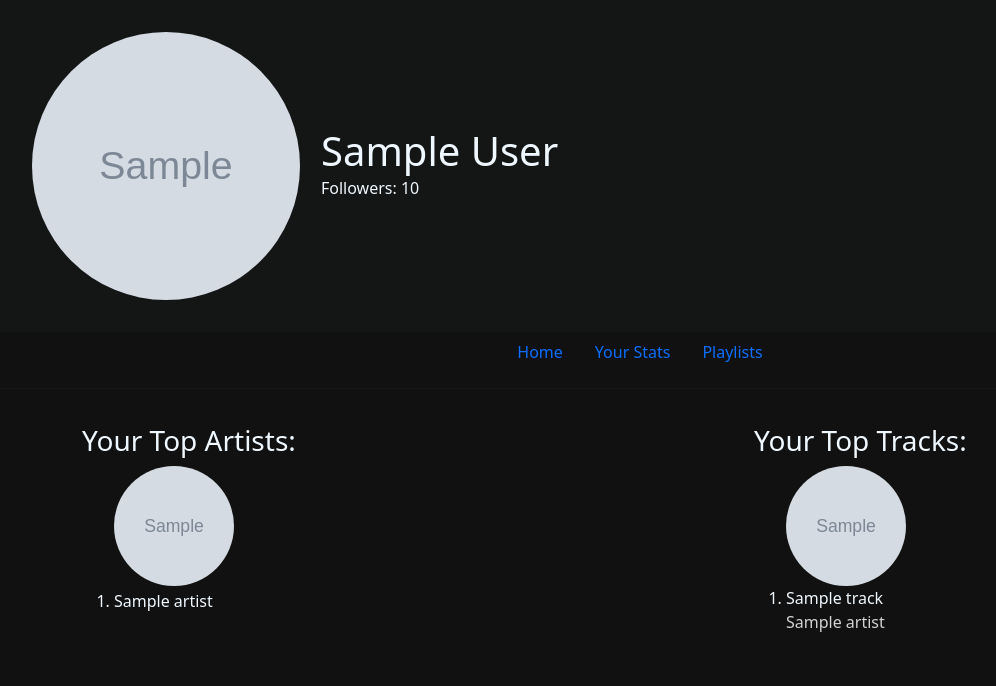
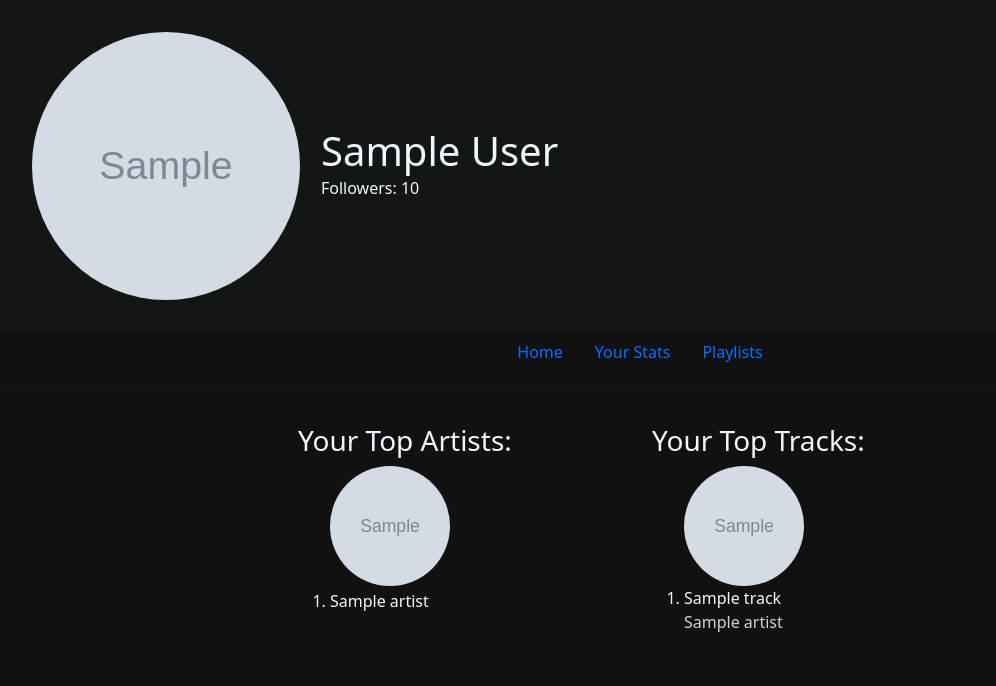
Before and after one commit to rorywilliams36/Spotify-Companion, a Flask app: template templates/dashboard.html in a window 1280 px wide. Shown: the top 686 px of the page, without its empty margins (0-996 px from the left). Run offline with Flask 3, Linux system fonts and the light colour scheme; the template is opened without the code that fills it: most values are stand-ins (such as "Sample title", 1, 10 or a date in 2020); grey boxes marked "Sample" are stand-in pictures; parts of the project's set-up code (start-up, migrations or seed data) failed here and were passed over.

Commit message:
rearrange

```diff
--- a/static/css/style.css
+++ b/static/css/style.css
@@ -30,7 +30,6 @@ img {
     max-height: auto;
 }
 
-/* Artists/Song Display */
 body {
     background-color: rgb(17, 17, 17);
     justify-content: center;
@@ -41,6 +40,7 @@ body > h3 {
     font-style: bold;
 }
 
+/* Artists/Song Display */
 #artist {
     color:lightgray;
     margin-top: 0%;
@@ -79,11 +79,13 @@ body > h3 {
 }
 
 .left {
-    padding-right: 10%;
+    float: left;
+    padding-left: 20%;
 }
 
 .right {
-    padding-left: 10%;
+    float: right;
+    padding-right: 20%;
 }
 
 /*  */
```
